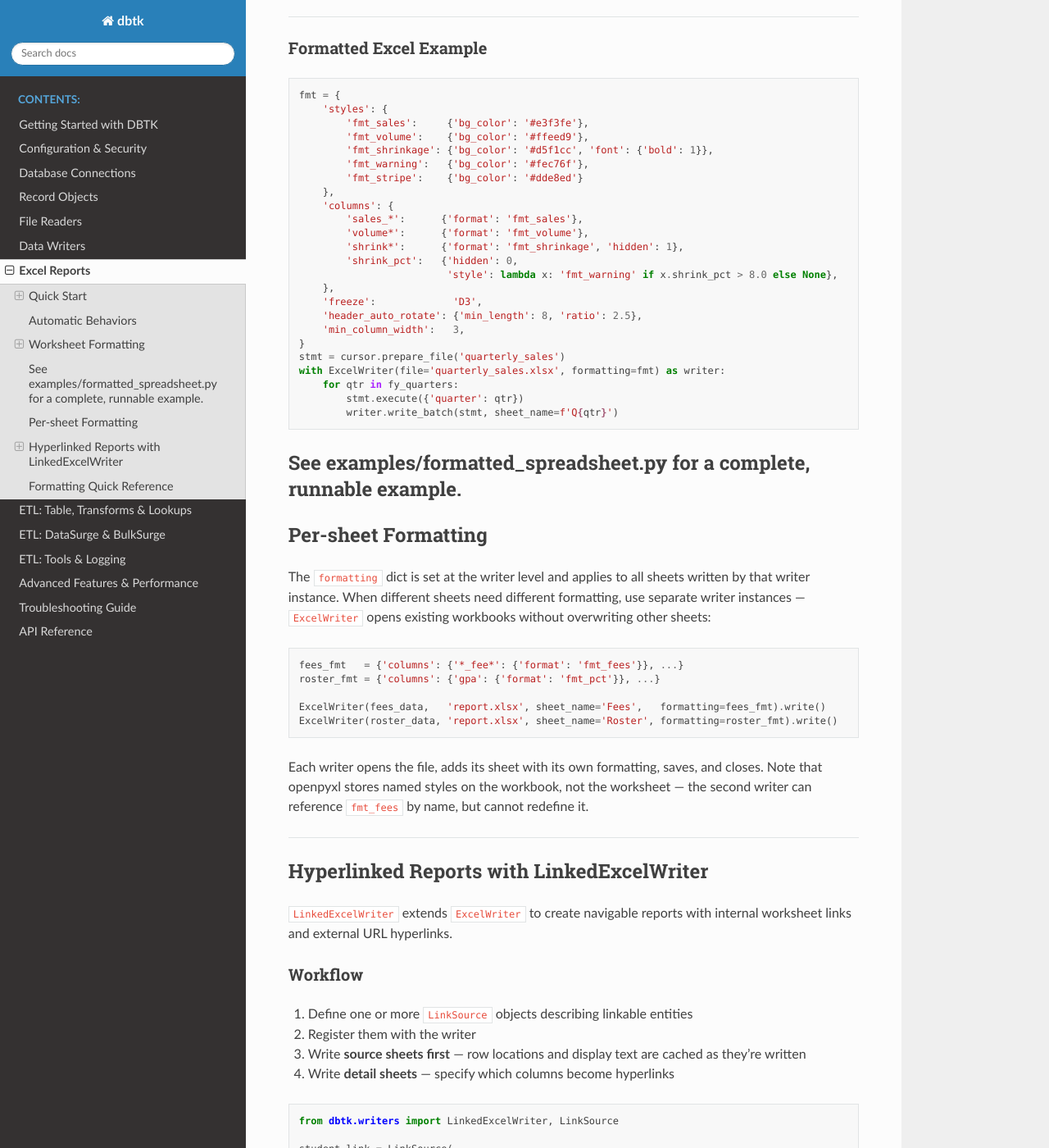
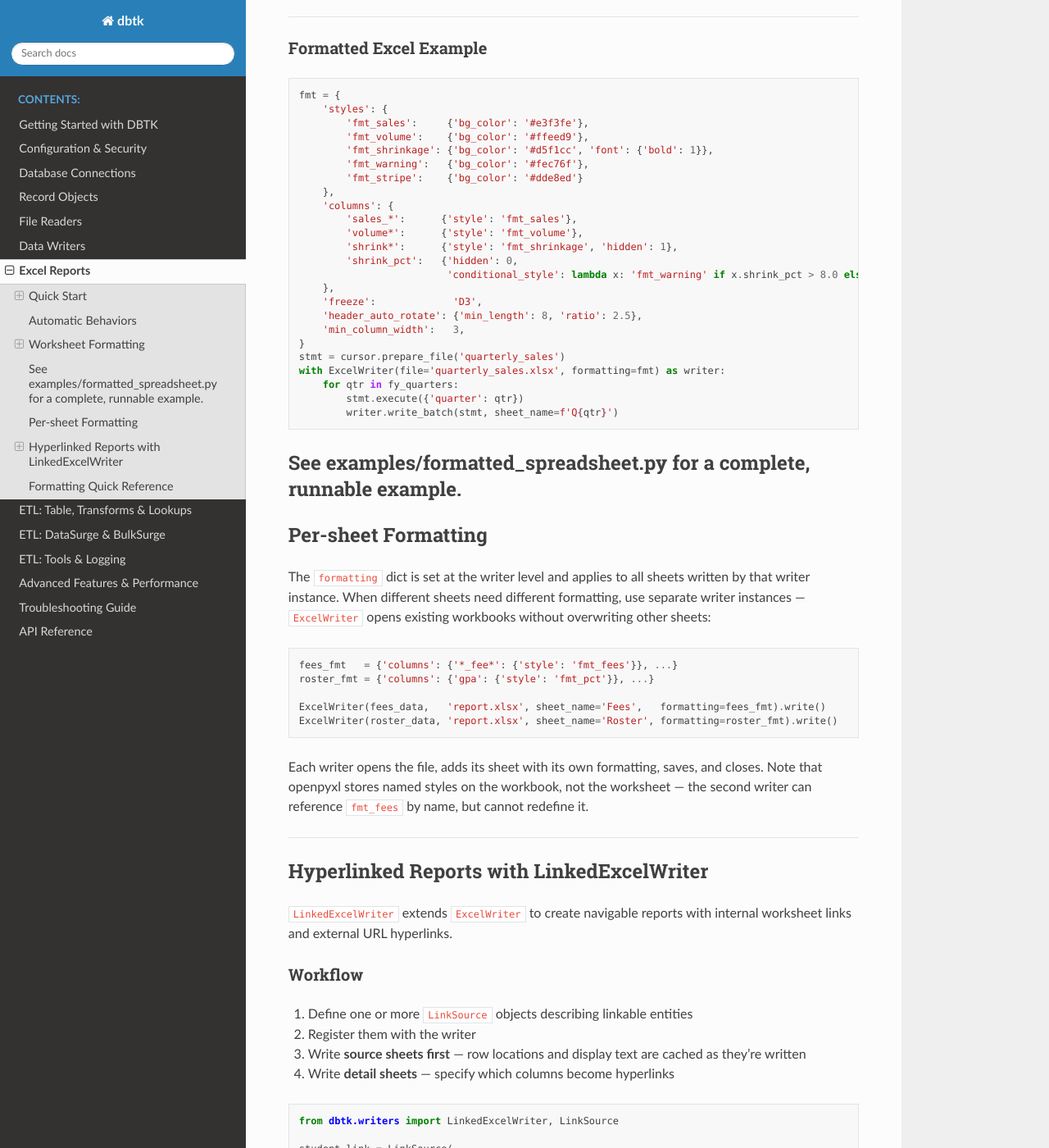
Before and after one commit to scottrbailey/dbtk, a Sphinx documentation site: the page built from docs/06b-excel.md, in a window 1280 px wide and 1400 px high, scrolled down 9811 px. Shown: the whole window at 82% size. Built offline with Sphinx 7.4.7 and the Read the Docs theme 3.1.0, drawn with Linux system fonts in a browser that asks for light colours.

Commit message:
Fix remaining stale format/style references in docs
Two code examples in 06b-excel.md still used 'format' and one used
'style' for a callable.

https://claude.ai/code/session_01MpiLvjn2Z7JZnepoU9t9hM

````diff
--- a/docs/06b-excel.md
+++ b/docs/06b-excel.md
@@ -423,11 +423,11 @@ fmt = {
         'fmt_stripe':    {'bg_color': '#dde8ed'}
     },
     'columns': {
-        'sales_*':      {'format': 'fmt_sales'},
-        'volume*':      {'format': 'fmt_volume'},
-        'shrink*':      {'format': 'fmt_shrinkage', 'hidden': 1},
+        'sales_*':      {'style': 'fmt_sales'},
+        'volume*':      {'style': 'fmt_volume'},
+        'shrink*':      {'style': 'fmt_shrinkage', 'hidden': 1},
         'shrink_pct':   {'hidden': 0,
-                         'style': lambda x: 'fmt_warning' if x.shrink_pct > 8.0 else None},
+                         'conditional_style': lambda x: 'fmt_warning' if x.shrink_pct > 8.0 else None},
     },
     'freeze':             'D3',
     'header_auto_rotate': {'min_length': 8, 'ratio': 2.5},
@@ -448,8 +448,8 @@ See [examples/formatted_spreadsheet.py](../examples/README.md#formatted_spreadsh
 The `formatting` dict is set at the writer level and applies to all sheets written by that writer instance. When different sheets need different formatting, use separate writer instances — `ExcelWriter` opens existing workbooks without overwriting other sheets:
 
 ```python
-fees_fmt   = {'columns': {'*_fee*': {'format': 'fmt_fees'}}, ...}
-roster_fmt = {'columns': {'gpa': {'format': 'fmt_pct'}}, ...}
+fees_fmt   = {'columns': {'*_fee*': {'style': 'fmt_fees'}}, ...}
+roster_fmt = {'columns': {'gpa': {'style': 'fmt_pct'}}, ...}
 
 ExcelWriter(fees_data,   'report.xlsx', sheet_name='Fees',   formatting=fees_fmt).write()
 ExcelWriter(roster_data, 'report.xlsx', sheet_name='Roster', formatting=roster_fmt).write()
````
